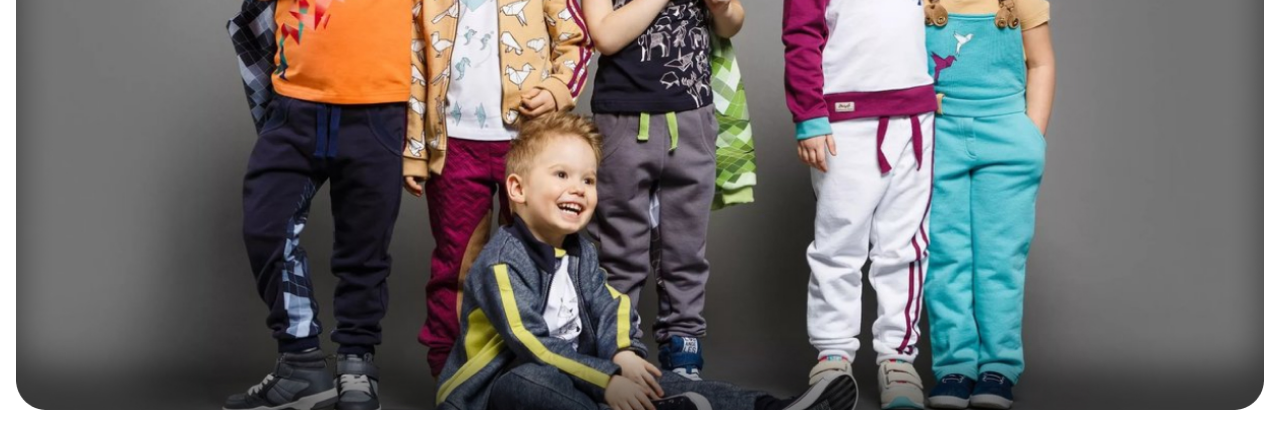
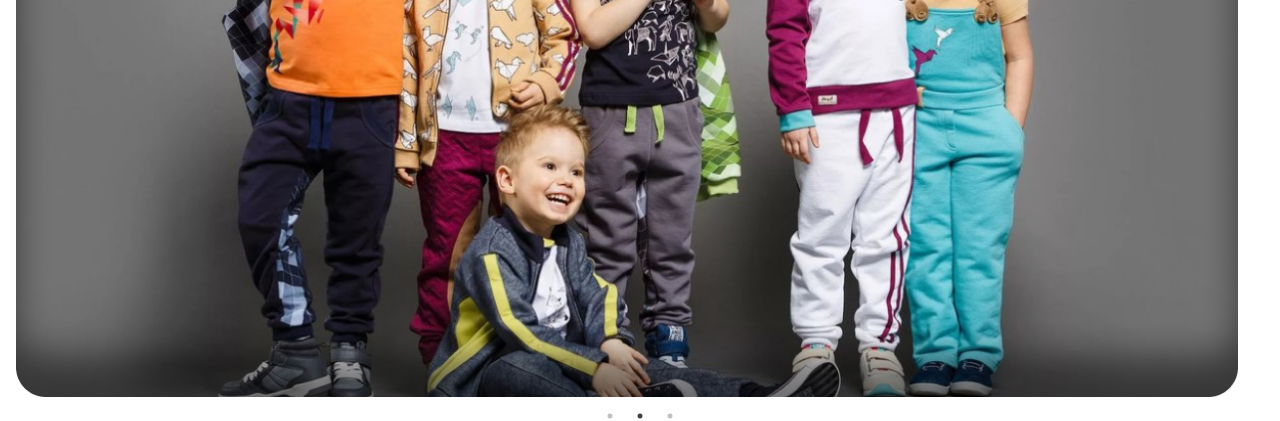
Before and after one commit to TepljakovKirill/Crocha, a React (Create React App) app: page / in a window 1280 px wide. Shown: the part 440-861 px from the top of the page. Built offline with nearby package versions, Linux system fonts and the light colour scheme; a web font is replaced by a local one.

Commit message:
доделал фасад

```diff
--- a/src/App.js
+++ b/src/App.js
@@ -1,6 +1,7 @@
 import React from "react";
 import Header from "./Components/Header/header";
 import Navigation from "./Components/Navigation/navigation";
+import Slider from "./Components/Slider/slider";
 import StockSlider from "./Components/StockSlider/stockSlider";
 import Footer from "./Components/Footer/footer";
 import "./App.css";
@@ -13,6 +14,7 @@ function App() {
       </header>
       <main>
         <Navigation />
+        <Slider />
         <StockSlider />
       </main>
       <footer>
--- a/src/Components/Navigation/navigation.css
+++ b/src/Components/Navigation/navigation.css
@@ -9,8 +9,3 @@
 .navigation-link {
   color: #878787;
 }
-
-.navigation-bunner {
-  width: 100%;
-  height: auto;
-}
--- a/src/Components/Navigation/navigation.js
+++ b/src/Components/Navigation/navigation.js
@@ -28,7 +28,6 @@ function Navigation() {
           </li>
         </ul>
       </nav>
-      <img className="navigation-bunner" src="./img/bunner.jpg" alt="cart" />
     </div>
   );
 }
--- /dev/null
+++ b/src/Components/Slider/slider.css
@@ -0,0 +1,9 @@
+.img-wrapper {
+  width: 100%;
+  height: auto;
+}
+
+.slick-slide img {
+  width: 100%;
+  height: auto;
+}
--- /dev/null
+++ b/src/Components/Slider/slider.js
@@ -0,0 +1,61 @@
+import React from "react";
+import Slider from "react-slick";
+// import "slick-carousel/slick/slick.css";
+// import "slick-carousel/slick/slick-theme.css";
+import "./slider.css";
+
+function BunnerSlider() {
+  const settings = {
+    dots: true,
+    infinite: true,
+    autoplay: true,
+    speed: 900,
+    slidesToShow: 1,
+    slidesToScroll: 1,
+    initialSlide: 0,
+    Arrow: false,
+    responsive: [
+      {
+        breakpoint: 1024,
+        settings: {
+          slidesToShow: 1,
+          slidesToScroll: 1,
+          infinite: true,
+          dots: true,
+        },
+      },
+      {
+        breakpoint: 600,
+        settings: {
+          slidesToShow: 1,
+          slidesToScroll: 1,
+          initialSlide: 1,
+        },
+      },
+      {
+        breakpoint: 480,
+        settings: {
+          slidesToShow: 1,
+          slidesToScroll: 1,
+        },
+      },
+    ],
+  };
+  return (
+    <div className="container">
+      <Slider {...settings}>
+        <div>
+          <img className="bunnerImg" src="./img/bunner.jpg" alt="cart" />
+        </div>
+        <div>
+          <img className="bunnerImg" src="./img/bunner.jpg" alt="cart" />
+        </div>
+        <div>
+          <img className="bunnerImg" src="./img/bunner.jpg" alt="cart" />
+        </div>
+      </Slider>
+    </div>
+  );
+}
+
+export default BunnerSlider;
```
Also changed, not shown: src/Components/Cart/cart.css (+0 -10 lines).
